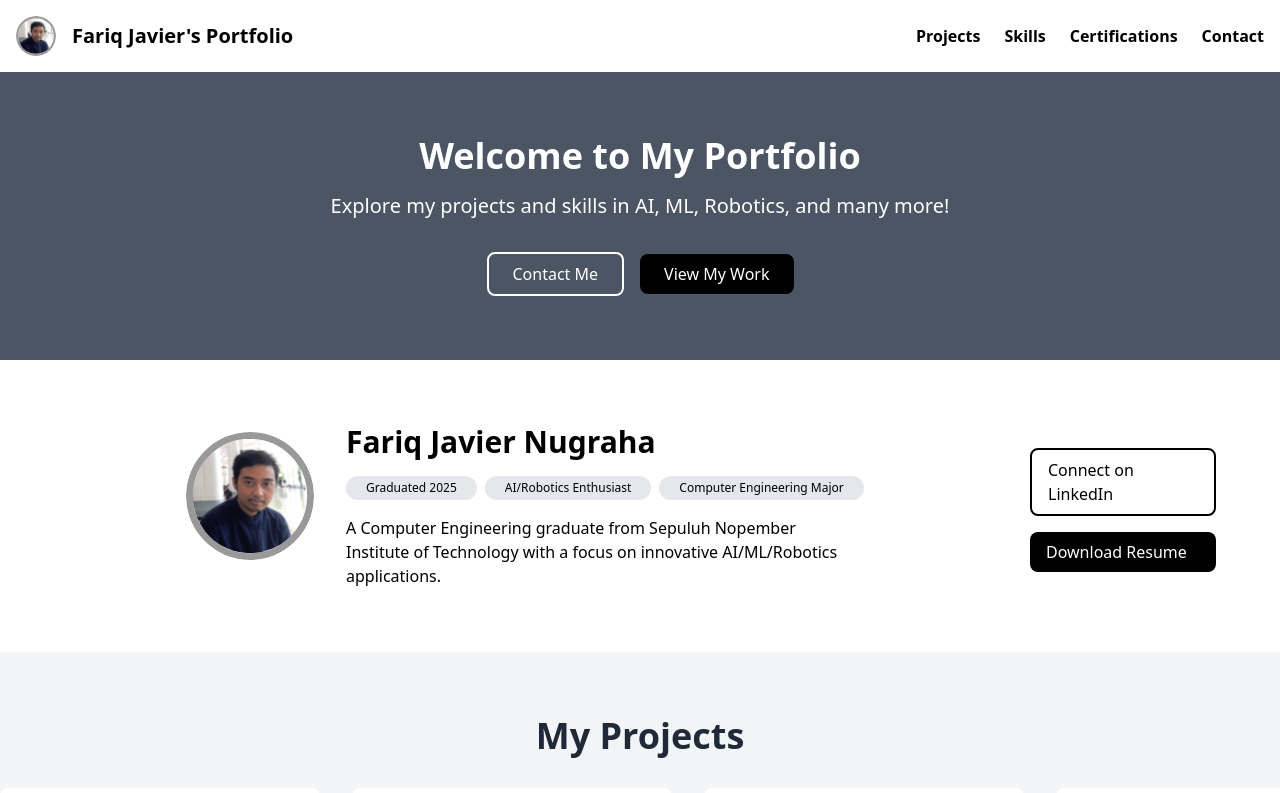
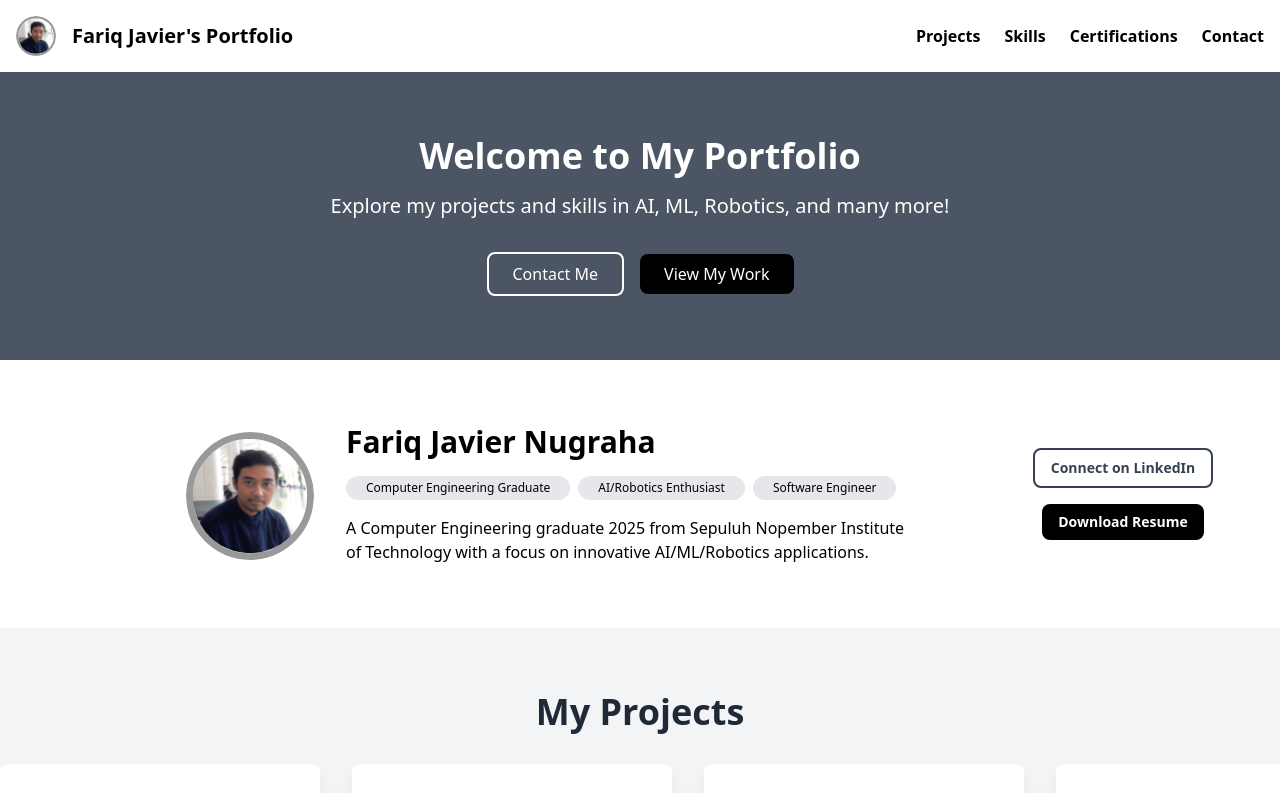
Before and after one commit to FariqJavier/FariqJavier.github.io, a React (Create React App) app: page / in a window 1280 px wide. Shown: the top 793 px of the page. Built offline with nearby package versions, Linux system fonts and the light colour scheme.

Commit message:
update profile: refactor to isolate sensitive data and add download resume interaction

```diff
--- a/src/components/Profile.tsx
+++ b/src/components/Profile.tsx
@@ -2,37 +2,46 @@ import React from "react";
 import profileIcon from "../assets/icon_fariq.svg";
 
 const Profile: React.FC = () => {
+    const profileData = {
+        name: "Fariq Javier Nugraha",
+        description: "A Computer Engineering graduate 2025 from Sepuluh Nopember Institute of Technology with a focus on innovative AI/ML/Robotics applications.",
+        profileTags: ["Computer Engineering Graduate", "AI/Robotics Enthusiast", "Software Engineer"],
+        linkedInUrl: "https://www.linkedin.com/in/fariqjavier/",
+        resumeUrl: "https://drive.google.com/uc?export=download&id=1356Aa_6VKJRGGNpUa2PtKLQImGGe0KZM"
+    };
+
     return (
         <section className="bg-white text-black py-16" id="profile">
             <div className="max-w-screen-xl mx-auto flex flex-col lg:flex-row items-center lg:items-start justify-between">
                 <div className="flex justify-end lg:w-1/3 mb-8 lg:mb-0">
                     <img
                         src={profileIcon}
-                alt="Fariq Javier"
+                        alt="Profile Icon"
                         className="rounded-full w-32 h-32 mt-2"
                     />
                 </div>
                 <div className="flex flex-col lg:ml-6 lg:w-2/3 text-center lg:text-left">
-            <h2 className="text-3xl font-bold ml-2">Fariq Javier Nugraha</h2>
+                    <h2 className="text-3xl font-bold ml-2">{profileData.name}</h2>
                     <div className="flex flex-wrap gap-2 mt-4 ml-2 justify-center lg:justify-start">
-                <span className="bg-gray-200 py-1 px-5 rounded-full text-xs">Graduated 2025</span>
-                <span className="bg-gray-200 py-1 px-5 rounded-full text-xs">AI/Robotics Enthusiast</span>
-                <span className="bg-gray-200 py-1 px-5 rounded-full text-xs">Computer Engineering Major</span>
+                        {profileData.profileTags.map((tag, index) => (
+                            <span key={index} className="bg-gray-200 py-1 px-5 rounded-full text-xs">{tag}</span>
+                        ))}
                     </div>
-            <p className="mt-4 ml-2 text-md lg:max-w-lg sm:max-w-sm">
-                A Computer Engineering graduate from Sepuluh Nopember Institute of Technology with a focus on innovative AI/ML/Robotics applications.
+                    <p className="mt-4 ml-2 text-md lg:max-w-xl max-w-md">
+                        {profileData.description}
                     </p>
                 </div>
                 <div className="flex flex-col lg:w-1/3 text-center lg:text-left gap-4 lg:mt-0">
                     <a
-                href="https://www.linkedin.com"
-                className="inline-block border-2 bg-transparent border-black text-black px-4 py-2 mx-16 mt-6 rounded-lg hover:bg-gray-300 hover:text-gray-900"
+                        href={profileData.linkedInUrl}
+                        className="inline-block border-2 bg-transparent border-gray-700 text-gray-700 px-4 py-2 mx-auto mt-6 rounded-lg hover:bg-gray-300 hover:text-gray-900 font-bold text-sm"
                     >
                         Connect on LinkedIn
                     </a>
                     <a
-                href="resume-url"
-                className="inline-block bg-black text-white px-4 py-2 mx-16 rounded-lg hover:bg-gray-800"
+                        href={profileData.resumeUrl}
+                        download="resume.pdf"
+                        className="inline-block bg-black text-white px-4 py-2 mx-auto rounded-lg hover:bg-gray-800 font-bold text-sm"
                     >
                         Download Resume
                     </a>
```
Lines whose indentation alone changed are shown as unchanged.
